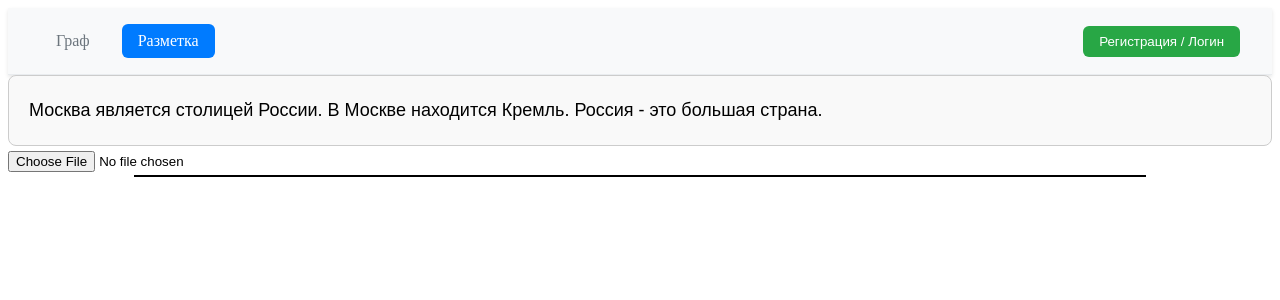
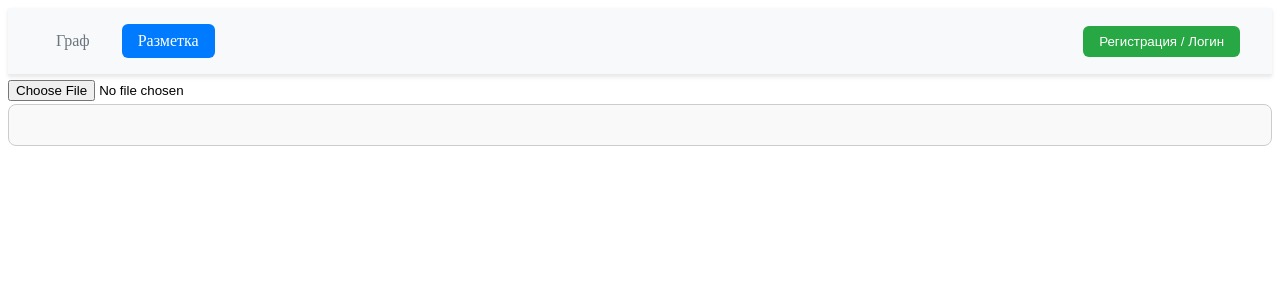
Before and after one commit to filatov04/project-grapgh, a React (Vite) app: page /markup in a window 1280 px wide. Shown: the top 300 px of the page. Built offline with nearby package versions, Linux system fonts and the light colour scheme.

Commit message:
Разметка HTML работает нормально

```diff
--- a/src/pages/MarkupPage/MarkupEditor.tsx
+++ b/src/pages/MarkupPage/MarkupEditor.tsx
@@ -1,11 +1,16 @@
-import React, { useState, useMemo, useRef } from 'react';
-import type { FC, ChangeEvent, MouseEvent } from 'react';
+import React, {
+  useState,
+  useMemo,
+  useRef,
+  useEffect,
+} from 'react';
+import type { FC, ChangeEvent, MouseEvent, ReactNode } from 'react';
 import './CommentableText.css';
-
-import parse from 'html-react-parser';
 import { FileHTMLToString } from '../../features/FileHTMLToString/FileHTMLToString';
 
 type TripletType = 'S' | 'O' | 'R' | null;
+
+const VOID_ELEMENTS = new Set(['area', 'base', 'br', 'col', 'embed', 'hr', 'img', 'input', 'keygen', 'link', 'meta', 'param', 'source', 'track', 'wbr']);
 
 // TODO: добавить типы для комментариев
 interface Comment {
@@ -119,58 +124,79 @@ const CommentTooltip: FC<CommentTooltipProps> = ({ comment, position }) => {
 };
 
 
-interface CommentableTextProps {
-  initialText: string;
-}
+interface MarkupEditorProps {}
 
-const CommentableText: FC<CommentableTextProps> = ({ initialText }) => {
+const MarkupEditor: FC<MarkupEditorProps> = () => {
   const [comments, setComments] = useState<Comment[]>([]);
   const [selection, setSelection] = useState<SelectionData | null>(null);
   const [hoveredComment, setHoveredComment] = useState<HoveredCommentData | null>(null);
+  const [rawHtml, setRawHtml] = useState<string>('');
+  const textContainerRef = useRef<HTMLDivElement>(null);
 
-  // HTML как строка
-  const [htmlString, setHtmlString] = useState<string>("");
   const handleFileRead = (content: string) => {
     const parser = new DOMParser();
     const doc = parser.parseFromString(content, 'text/html');
-    const bodyContent = doc.body.innerHTML;
-    setHtmlString(bodyContent);
-    console.log("HTML как строка:", bodyContent);
+    setRawHtml(doc.body.innerHTML);
+    setComments([]);
+    setSelection(null);
+    setHoveredComment(null);
   };
-
-  const textContainerRef = useRef<HTMLDivElement>(null);
 
   const handleMouseUp = (): void => {
     const currentSelection = window.getSelection();
-    if (!currentSelection || currentSelection.isCollapsed) {
+    if (
+      !currentSelection ||
+      currentSelection.isCollapsed ||
+      !textContainerRef.current
+    ) {
       setSelection(null);
       return;
     }
 
     const range = currentSelection.getRangeAt(0);
 
-    if (!textContainerRef.current || !textContainerRef.current.contains(range.commonAncestorContainer)) {
+    if (!textContainerRef.current.contains(range.commonAncestorContainer)) {
       return;
     }
 
-    const selectionText = range.toString();
-    if (selectionText.trim().length === 0) {
+    const getTextOffset = (node: Node, offset: number): number => {
+      let textOffset = 0;
+      const walker = document.createTreeWalker(
+        textContainerRef.current!,
+        NodeFilter.SHOW_TEXT,
+        null
+      );
+      let currentNode = walker.nextNode();
+      while (currentNode) {
+        if (currentNode === node) {
+          textOffset += offset;
+          break;
+        }
+        textOffset += currentNode.textContent?.length || 0;
+        if (currentNode === node) {
+          break;
+        }
+        currentNode = walker.nextNode();
+      }
+      return textOffset;
+    };
+
+    const startIndex = getTextOffset(range.startContainer, range.startOffset);
+    const endIndex = getTextOffset(range.endContainer, range.endOffset);
+
+    if (startIndex >= endIndex) {
+      setSelection(null);
       return;
     }
 
-    const preSelectionRange = document.createRange();
-    preSelectionRange.setStart(textContainerRef.current, 0);
-    preSelectionRange.setEnd(range.startContainer, range.startOffset);
-
-    const startIndex = preSelectionRange.toString().length;
-    const endIndex = startIndex + selectionText.length;
-
-    const isOverlapping = comments.some(c =>
-        (startIndex < c.endIndex && endIndex > c.startIndex)
+    const isOverlapping = comments.some(
+      (c) => startIndex < c.endIndex && endIndex > c.startIndex
     );
 
     if (isOverlapping) {
-        alert("Нельзя создавать комментарии, пересекающиеся с другими. Попробуйте выделить другой фрагмент.");
+      alert(
+        'Нельзя создавать комментарии, пересекающиеся с другими. Попробуйте выделить другой фрагмент.'
+      );
       window.getSelection()?.removeAllRanges();
       return;
     }
@@ -182,18 +208,21 @@ const CommentableText: FC<CommentableTextProps> = ({ initialText }) => {
     });
   };
 
-  const handleSaveComment = (commentText: string, tripletType: TripletType): void => {
+  const handleSaveComment = (
+    commentText: string,
+    tripletType: TripletType
+  ): void => {
     if (!selection) return;
 
     const newComment: Comment = {
       id: Date.now(),
-      text: commentText || '', // Если текст пустой, используем пустую строку
+      text: commentText || '',
       startIndex: selection.startIndex,
       endIndex: selection.endIndex,
       tripletType,
     };
 
-    setComments(prevComments =>
+    setComments((prevComments) =>
       [...prevComments, newComment].sort((a, b) => a.startIndex - b.startIndex)
     );
 
@@ -201,69 +230,156 @@ const CommentableText: FC<CommentableTextProps> = ({ initialText }) => {
     window.getSelection()?.removeAllRanges();
   };
 
-  const handleHighlightMouseEnter = (event: MouseEvent<HTMLSpanElement>, comment: Comment): void => {
-    // Показываем тултип только если есть текст комментария или тип триплета
-    if (comment.text.trim() || comment.tripletType) {
+  const renderedHtml = useMemo(() => {
+    if (!rawHtml) {
+      return null;
+    }
+
+    const root = new DOMParser().parseFromString(rawHtml, 'text/html').body;
+    let textOffset = 0;
+
+    const highlightNodes = (node: Node): ReactNode => {
+      if (node.nodeType === Node.TEXT_NODE) {
+        const nodeText = node.textContent || '';
+        const segments: ReactNode[] = [];
+        let lastIndex = 0;
+
+        const relevantComments = comments
+          .filter(
+            (c) =>
+              c.startIndex < textOffset + nodeText.length &&
+              c.endIndex > textOffset
+          )
+          .sort((a, b) => a.startIndex - b.startIndex);
+
+        relevantComments.forEach((comment) => {
+          const start = Math.max(0, comment.startIndex - textOffset);
+          const end = Math.min(nodeText.length, comment.endIndex - textOffset);
+
+          if (start > lastIndex) {
+            segments.push(nodeText.substring(lastIndex, start));
+          }
+          if (end > start) {
+            segments.push(
+              <span
+                key={comment.id}
+                className={`highlighted-text ${
+                  comment.tripletType
+                    ? `triplet-${comment.tripletType.toLowerCase()}`
+                    : ''
+                }`}
+                data-comment-id={comment.id}
+              >
+                {nodeText.substring(start, end)}
+              </span>
+            );
+          }
+          lastIndex = Math.max(lastIndex, end);
+        });
+
+        if (lastIndex < nodeText.length) {
+          segments.push(nodeText.substring(lastIndex));
+        }
+        textOffset += nodeText.length;
+        return <>{segments}</>;
+      }
+
+      if (node.nodeType === Node.ELEMENT_NODE) {
+        const element = node as HTMLElement;
+        const nodeName = node.nodeName.toLowerCase();
+
+        const props: { [key: string]: any } = {};
+        for (let i = 0; i < element.attributes.length; i++) {
+            const attr = element.attributes[i];
+            const propName = attr.name === 'class' ? 'className' : attr.name;
+            if (propName === 'style') {
+                const styleObj: {[key: string]: string} = {};
+                attr.value.split(';').forEach(style => {
+                    const [key, value] = style.split(':');
+                    if (key && value) {
+                      const camelCasedKey = key.trim().replace(/-./g, c => c.substring(1).toUpperCase());
+                      styleObj[camelCasedKey] = value.trim();
+                    }
+                });
+                props.style = styleObj;
+            } else {
+                 props[propName] = attr.value;
+            }
+        }
+
+        if (VOID_ELEMENTS.has(nodeName)) {
+            return React.createElement(nodeName, props);
+        }
+
+        const children = Array.from(node.childNodes).map((child, i) => (
+          <React.Fragment key={i}>{highlightNodes(child)}</React.Fragment>
+        ));
+
+        return React.createElement(nodeName, props, children);
+      }
+      return null;
+    };
+
+    return Array.from(root.childNodes).map((node, i) => (
+        <React.Fragment key={i}>{highlightNodes(node)}</React.Fragment>
+    ));
+  }, [rawHtml, comments]);
+
+
+  useEffect(() => {
+    const container = textContainerRef.current;
+    if (!container) return;
+
+    const handleMouseEnter = (event: globalThis.MouseEvent) => {
+      const target = event.target as HTMLElement;
+      const highlightSpan = target.closest('.highlighted-text') as HTMLElement;
+
+      if (highlightSpan) {
+        const commentId = Number(highlightSpan.dataset.commentId);
+        const comment = comments.find((c) => c.id === commentId);
+        if (comment && (comment.text.trim() || comment.tripletType)) {
           setHoveredComment({
             comment,
-        rect: event.currentTarget.getBoundingClientRect(),
+            rect: highlightSpan.getBoundingClientRect(),
           });
+        }
       }
     };
 
-  const handleHighlightMouseLeave = (): void => {
+    const handleMouseLeave = (event: globalThis.MouseEvent) => {
+       const target = event.target as HTMLElement;
+       if (target.closest('.highlighted-text')){
            setHoveredComment(null);
+       }
     };
 
-  const renderedText = useMemo(() => {
-    if (comments.length === 0) {
-      return [initialText];
-    }
+    container.addEventListener('mouseover', handleMouseEnter);
+    container.addEventListener('mouseout', handleMouseLeave);
 
-    const segments: React.ReactNode[] = [];
-    let lastIndex = 0;
+    return () => {
+      container.removeEventListener('mouseover', handleMouseEnter);
+      container.removeEventListener('mouseout', handleMouseLeave);
+    };
+  }, [comments]);
 
-    comments.forEach((comment) => {
-      if (comment.startIndex > lastIndex) {
-        segments.push(
-          <span key={`text-${lastIndex}`}>{initialText.substring(lastIndex, comment.startIndex)}</span>
-        );
-      }
-             segments.push(
-         <span
-           key={comment.id}
-           className={`highlighted-text ${comment.tripletType ? `triplet-${comment.tripletType.toLowerCase()}` : ''}`}
-           onMouseEnter={(e) => handleHighlightMouseEnter(e, comment)}
-           onMouseLeave={handleHighlightMouseLeave}
-         >
-           {initialText.substring(comment.startIndex, comment.endIndex)}
-         </span>
-       );
-      lastIndex = comment.endIndex;
-    });
-
-    if (lastIndex < initialText.length) {
-      segments.push(
-        <span key={`text-${lastIndex}`}>{initialText.substring(lastIndex)}</span>
-      );
-    }
-
-    return segments;
-  }, [initialText, comments]);
 
   return (
     <div className="commentable-container">
+      <FileHTMLToString onFileRead={handleFileRead} />
       <div
         ref={textContainerRef}
         className="text-content"
         onMouseUp={handleMouseUp}
       >
-        {renderedText}
+        {renderedHtml}
       </div>
 
       {selection && (
         <CommentInputPopup
-          position={{ x: selection.rect.left, y: selection.rect.bottom + window.scrollY + 5 }}
+          position={{
+            x: selection.rect.left,
+            y: selection.rect.bottom + window.scrollY + 5,
+          }}
           onSave={handleSaveComment}
           onCancel={() => setSelection(null)}
         />
@@ -272,17 +388,14 @@ const CommentableText: FC<CommentableTextProps> = ({ initialText }) => {
       {hoveredComment && (
         <CommentTooltip
           comment={hoveredComment.comment}
-            position={{ x: hoveredComment.rect.left, y: hoveredComment.rect.bottom + window.scrollY + 5 }}
+          position={{
+            x: hoveredComment.rect.left,
+            y: hoveredComment.rect.bottom + window.scrollY + 5,
+          }}
         />
       )}
-
-      {/* TODO: добавить возможность загружать HTML файл */}
-      <FileHTMLToString onFileRead={handleFileRead} />
-      <div style={{ overflowY: "auto", maxHeight: "100vh", width: "80%", margin: "0 auto", border: "1px solid black" }}>
-        {parse(htmlString)}
-      </div>
     </div>
   );
 };
 
-export { CommentableText };
+export { MarkupEditor as CommentableText };
```
Lines whose indentation alone changed are shown as unchanged.
